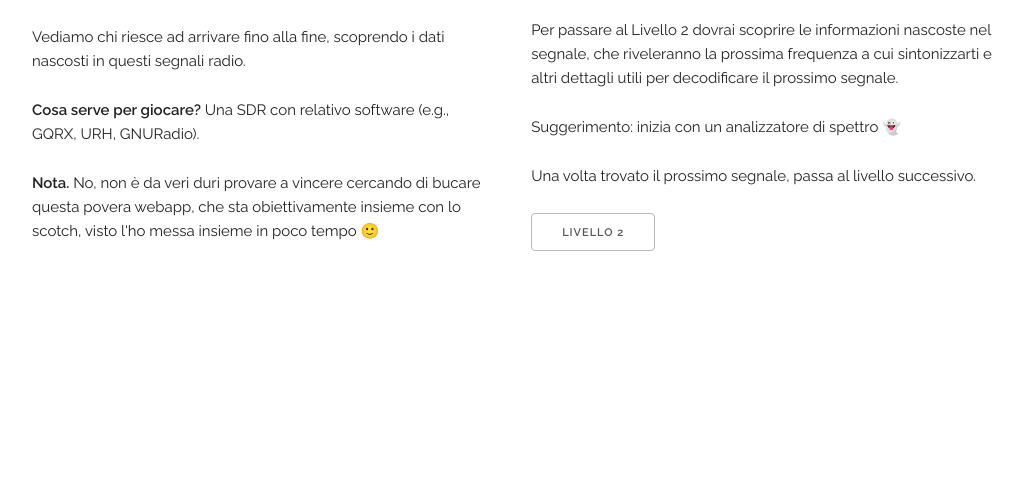
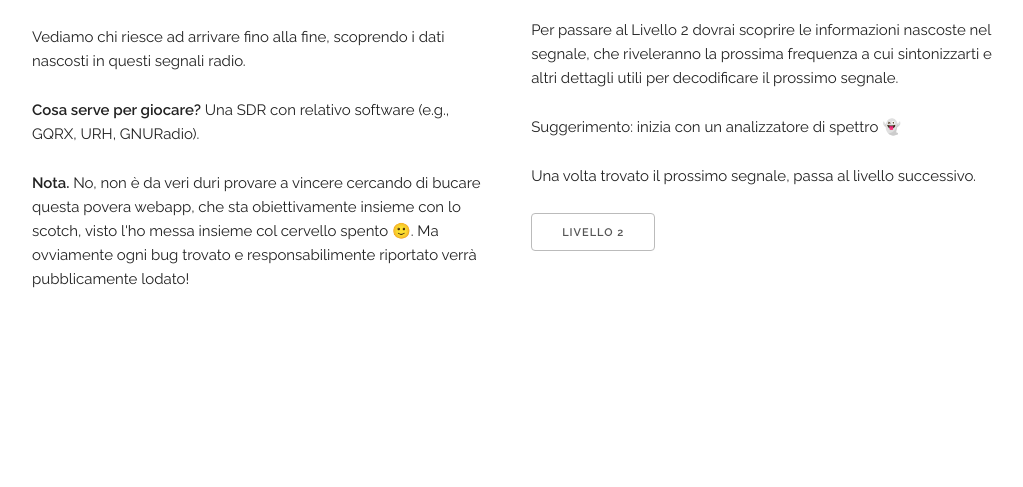
Before and after one commit to phretor/mcts-hib19win-webapp, a Flask app: page / in a window 1280 px wide. Shown: the part 368-855 px from the top of the page, without its empty margins (128-1151 px from the left). Run offline with Flask 2, Linux system fonts and the light colour scheme.

Commit message:
fixed disclaimer

```diff
--- a/app/templates/index.html
+++ b/app/templates/index.html
@@ -38,8 +38,9 @@
 
         <p><strong>Nota. </strong>No, non è da veri duri provare a vincere
             cercando di bucare questa povera webapp, che sta obiettivamente
-            insieme con lo scotch, visto l'ho messa insieme in poco tempo
-        🙂</p>
+            insieme con lo scotch, visto l'ho messa insieme col cervello spento
+            🙂.  Ma ovviamente ogni bug trovato e responsabilimente riportato
+            verrà pubblicamente lodato!</p>
       </div>
       <div class="one-half column" style="margin-top: 25%; margin-bottom: 25%;">
         {% block col %}
```
